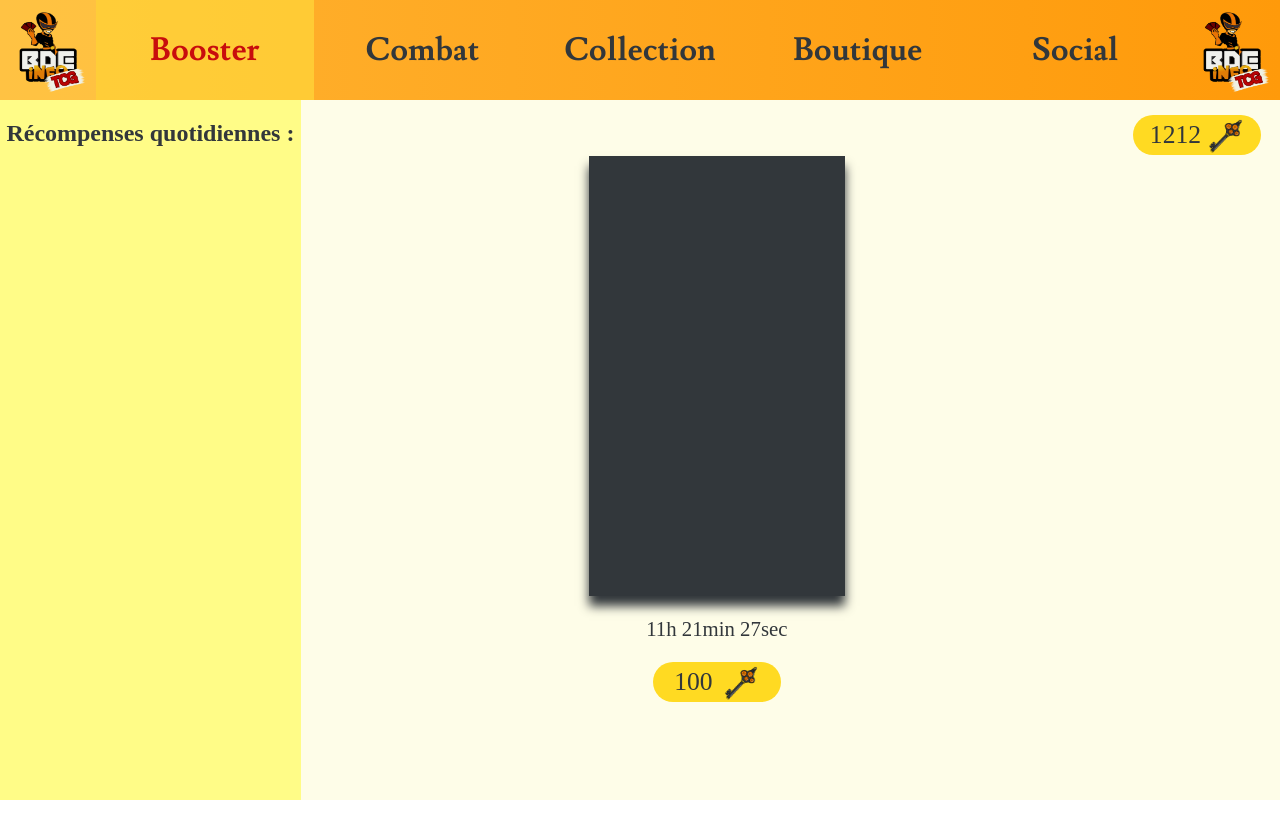
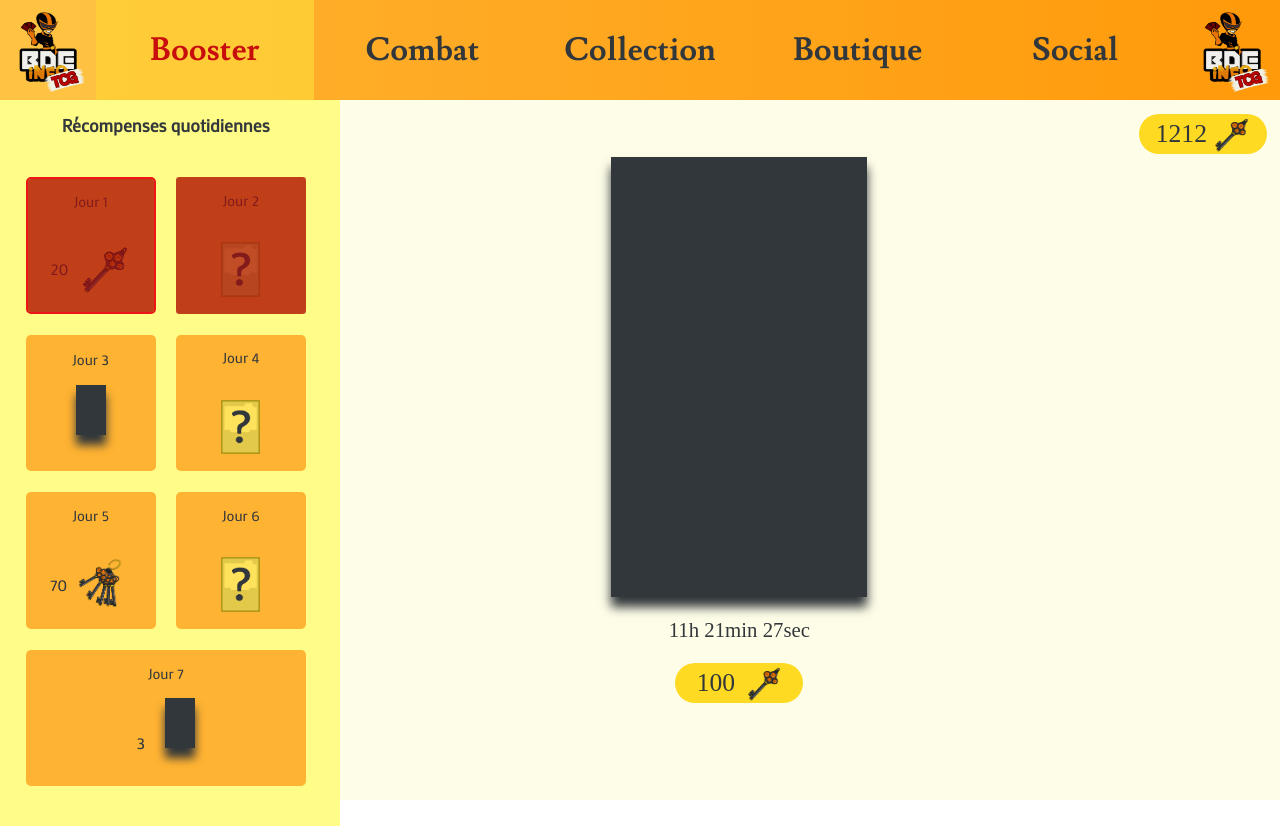
Before and after one commit to dvachette/sae-s3-s4, a Vue app in the folder TCG_web/: page /booster in a window 1280 px wide. Before the commit the page ends 800 px from the top, so only its background shows below. Built offline with nearby package versions, Linux system fonts and the light colour scheme.

Commit message:
affichage statique recompenses quotidiennes

```diff
--- a/TCG_web/src/Booster.vue
+++ b/TCG_web/src/Booster.vue
@@ -2,7 +2,38 @@
   <MonHeader />
   <main id="booster">
     <div class="Récompenses_quotidiennes">
-      <h2>Récompenses quotidiennes :</h2>
+      <h2>Récompenses quotidiennes</h2>
+      <div class="jour actif fait"  id="j1">
+        <p>Jour 1</p>
+        <p>20</p>
+        <img src="@/assets/imgs/Clef.png" alt="clé"/>
+      </div>
+      <div class="jour fait" id="j2">
+        <p>Jour 2</p>
+        <img src="@/assets/imgs/carte/carte_inconnue.png" alt="">
+      </div>
+      <div class="jour" id="j3">
+        <p>Jour 3</p>
+        <div class="Booster"></div>
+      </div>
+      <div class="jour" id="j4">
+        <p>Jour 4</p>
+        <img src="@/assets/imgs/carte/carte_inconnue.png" alt="carteInconnue">
+      </div>
+      <div class="jour" id="j5">
+        <p>Jour 5</p>
+        <p>70</p>
+        <img src="@/assets/imgs/cles.png" alt="clés"/>
+      </div>
+      <div class="jour" id="j6">
+        <p>Jour 6</p>
+        <img src="@/assets/imgs/carte/carte_inconnue.png" alt="carteInconnue">
+      </div>
+      <div class="jour" id="j7">
+        <p>Jour 7</p>
+        <p>3</p>
+        <div class="Booster"></div>
+      </div>
     </div>
     <div class="Booster_page">
       <div class="Booster"></div>
--- a/TCG_web/src/assets/css/booster.css
+++ b/TCG_web/src/assets/css/booster.css
@@ -5,13 +5,137 @@
   flex-direction: row;
 }
 
+/*-------------------------------Récompenses Quotidiennes-------------------------------*/
 .Récompenses_quotidiennes {
   width: 23.5vw;
   height: 100%;
   background-color: rgb(var(--jaune200));
   text-align: center;
+
+  display: grid;
+  grid-template-columns: 45% 7% 45%;
+  grid-template-rows: 8% 19.5% 19.5% 19.5% 19.5%;
+
+  padding : 0 2% 2% 2%;
+  row-gap: 3%;
 }
 
+.Récompenses_quotidiennes > h2 {
+  grid-column: 1/-1;
+  grid-row: 1;
+
+  margin: 0;
+  padding-top: 5%;
+
+  font-size: 1.1rem;
+  font-family: 'Mako';
+}
+
+.jour {
+  background-color: rgb(var(--orange400));
+
+  display: flex;
+  flex-wrap: wrap;
+  justify-content: center;
+  text-align: center;
+
+  border-radius: 5px;
+
+}
+
+.jour > :first-child {
+  width : 100%;
+  margin: 0;
+
+  display: flex;
+  flex-direction: column;
+  justify-content: center;
+
+  font-size: 0.9rem;
+  font-family: 'Mako';
+  line-height: 0.9rem;
+}
+
+.jour > p:nth-of-type(2) {
+  padding-right: 7%;
+  font-family: 'Mako';
+
+  align-self: center;
+}
+
+#j1 {
+  grid-row: 2;
+  grid-column: 1;
+}
+
+#j2 {
+  grid-row: 2;
+  grid-column: 3;
+}
+
+#j3 {
+  grid-row: 3;
+  grid-column: 1;
+}
+
+#j4 {
+  grid-row: 3;
+  grid-column: 3;
+}
+
+#j5 {
+  grid-row: 4;
+  grid-column: 1;
+}
+
+#j6 {
+  grid-row: 4;
+  grid-column: 3;
+}
+
+#j7 {
+  grid-row: 5;
+  grid-column: 1/-1;
+}
+
+img {
+  height : 40%;
+
+  align-self: center;
+}
+
+.jour > .Booster {
+  width : 30px;
+  height : 50px;
+}
+
+
+/*classes pour différencier les fait et non fait*/
+.actif {/*récompense du jour actif non récupéré*/
+  border: solid 2px rgb(var(--rouge600));
+}
+
+.fait {
+  position : relative;
+}
+
+.fait > * {
+  position: relative;
+  z-index: 1;
+}
+
+.fait::before { /* récompenses des jours précedents, deja récupéré*/
+  content : "";
+  position: absolute;
+  inset: 0;
+  z-index: 2;
+
+  background: rgba(var(--rouge800), 0.7);
+  border-radius: 3px;
+}
+
+
+/*------------------------------------Partie Booster------------------------------------*/
 .Booster_page {
   width: 65vw;
   display: flex;
--- a/TCG_web/src/assets/css/style.css
+++ b/TCG_web/src/assets/css/style.css
@@ -53,7 +53,7 @@ pour cela il faut avoir, une div contenant le aside et main (mais pas le header
 }
 
 main {
-  flex: 1;
+  height : 87.5%;
 }
 
 aside {
```
Also changed, not shown: TCG_web/src/assets/imgs/carte/carte_inconnue.png (added).
